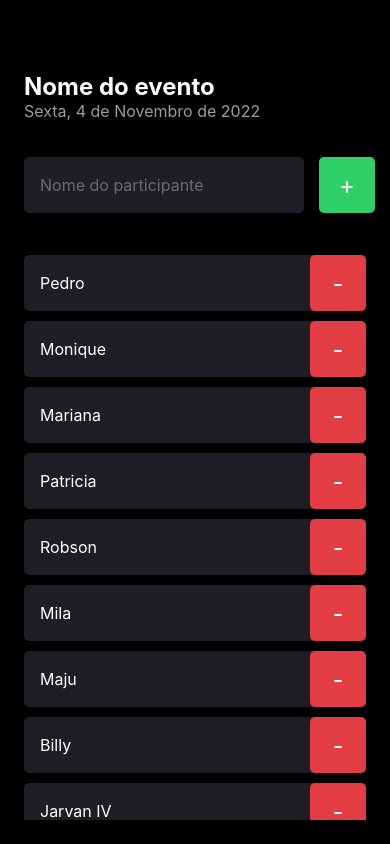
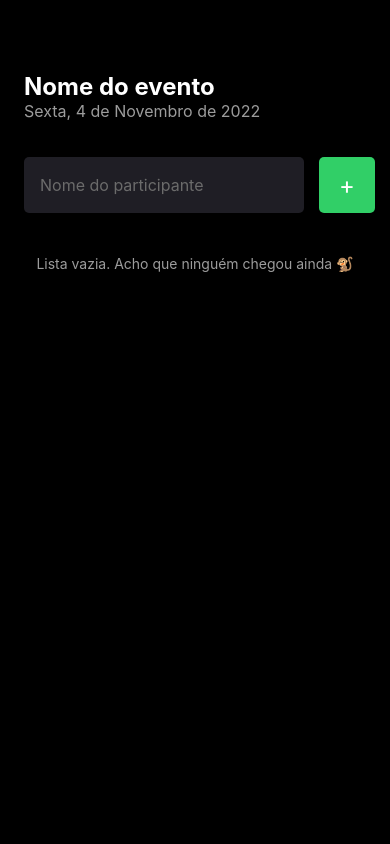
Before and after one commit to Pdro-marqss/imhere, a React Native app: screen / in a window 390 px wide. Built offline with nearby package versions, Linux system fonts and the light colour scheme.

Commit message:
refactor: change static participants const to a useState

```diff
--- a/src/screens/Home/index.tsx
+++ b/src/screens/Home/index.tsx
@@ -6,14 +6,14 @@ import { Participant } from '../../components/Participant';
 import { styles } from './styles';
 
 export function Home() {
-   const [participants, setParticipants] = useState<string[]>(['Pedro', 'Monique', 'Mariana', 'Patricia', 'Robson', 'Mila', 'Maju', 'Billy', 'Jarvan IV', 'Jubicleison', 'Robervaul', 'Tsushiro kimimame']);
-   // const participants = ['Pedro', 'Monique', 'Mariana', 'Patricia', 'Robson', 'Mila', 'Maju', 'Billy', 'Jarvan IV', 'Jubicleison', 'Robervaul', 'Tsushiro kimimame'];
+   const [participants, setParticipants] = useState<string[]>([]);
 
    function handleParticipantAdd(name: string) {
       if (participants.includes(name)) {
-         return Alert.alert('Alerta que eu fiz', 'Esse participante ja existe');
+         return Alert.alert('Ops...', 'Esse participante ja existe');
       }
-      console.log('voce clicou no botao')
+
+      setParticipants((state) => [...state, name]);
    }
 
    function handleParticipantRemove(name: string) {
```
